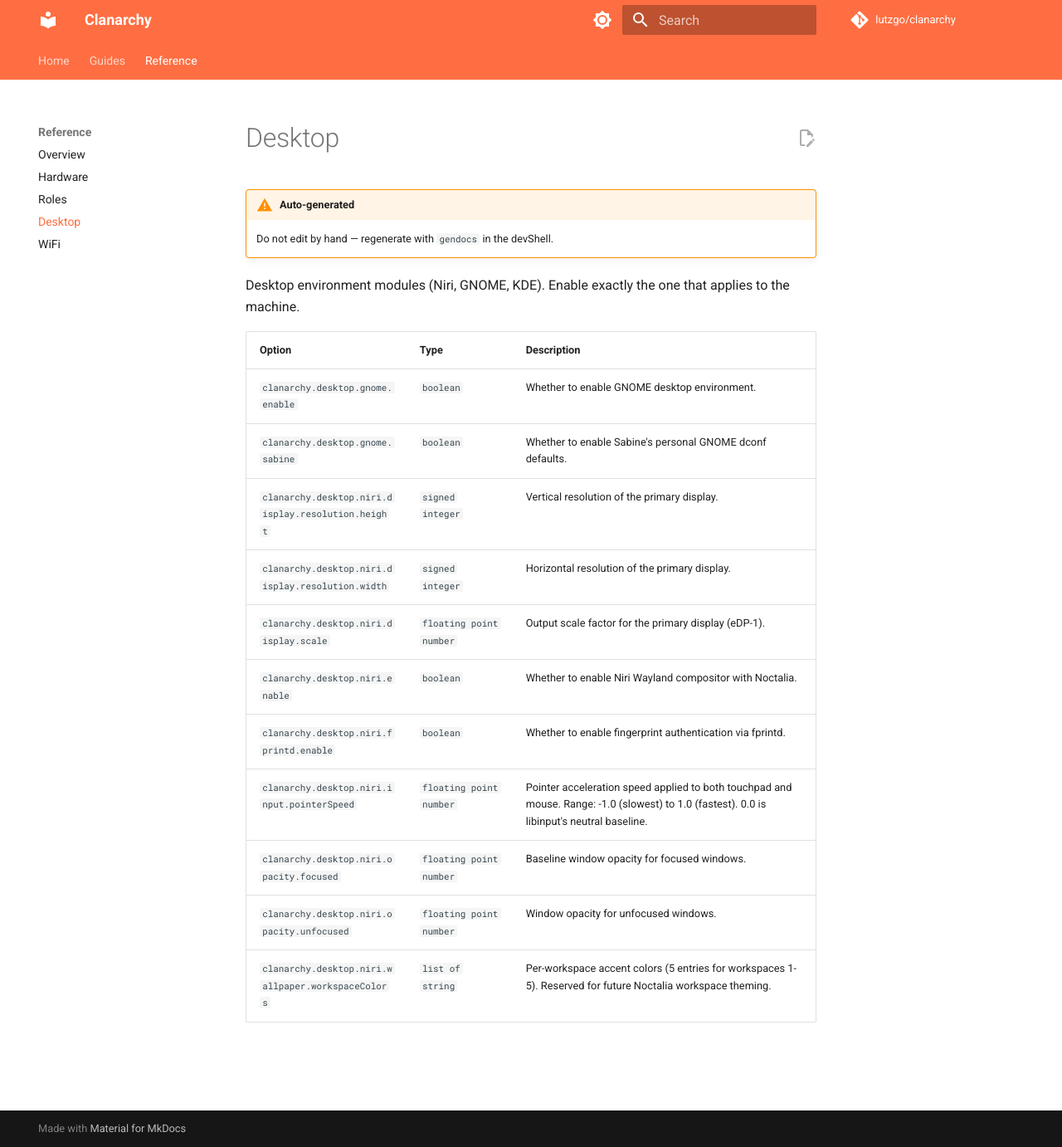
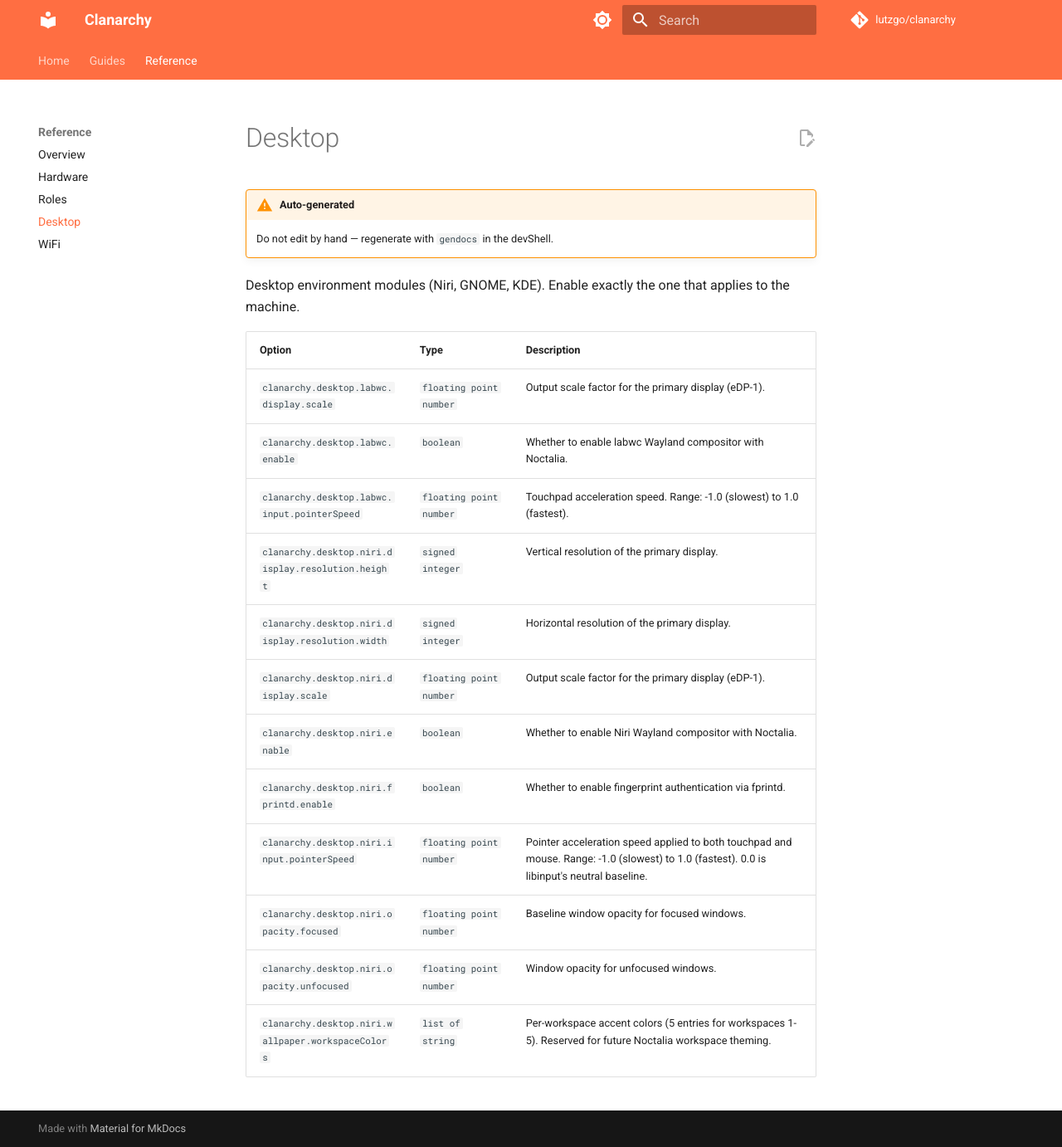
Before and after one commit to lutzgo/clanarchy, an MkDocs documentation site: the page built from docs/reference/desktop.md, in a window 1280 px wide and 1382 px high. Shown: the whole window at 83% size. Built offline with MkDocs 1.6.1 and Material for MkDocs 9.7.7, drawn with Linux system fonts in a browser that asks for light colours; comment, search, counter and statistics services are not loaded.

Commit message:
docs: regenerate option reference [skip ci]

```diff
--- a/docs/reference/desktop.md
+++ b/docs/reference/desktop.md
@@ -7,8 +7,9 @@ Desktop environment modules (Niri, GNOME, KDE). Enable exactly the one that appl
 
 | Option | Type | Description |
 |--------|------|-------------|
-| `clanarchy.desktop.gnome.enable` | `boolean` | Whether to enable GNOME desktop environment. |
-| `clanarchy.desktop.gnome.sabine` | `boolean` | Whether to enable Sabine's personal GNOME dconf defaults. |
+| `clanarchy.desktop.labwc.display.scale` | `floating point number` | Output scale factor for the primary display (eDP-1). |
+| `clanarchy.desktop.labwc.enable` | `boolean` | Whether to enable labwc Wayland compositor with Noctalia. |
+| `clanarchy.desktop.labwc.input.pointerSpeed` | `floating point number` | Touchpad acceleration speed. Range: -1.0 (slowest) to 1.0 (fastest). |
 | `clanarchy.desktop.niri.display.resolution.height` | `signed integer` | Vertical resolution of the primary display. |
 | `clanarchy.desktop.niri.display.resolution.width` | `signed integer` | Horizontal resolution of the primary display. |
 | `clanarchy.desktop.niri.display.scale` | `floating point number` | Output scale factor for the primary display (eDP-1). |
```
